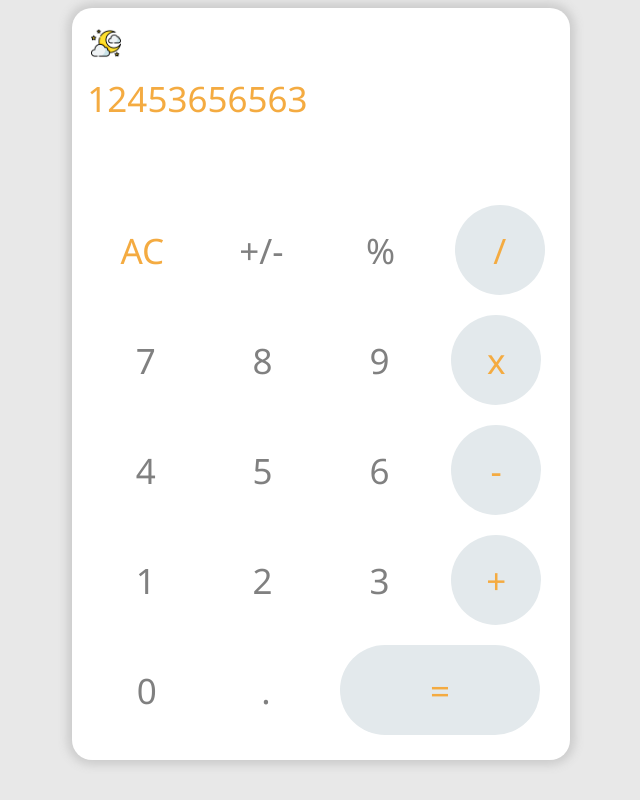
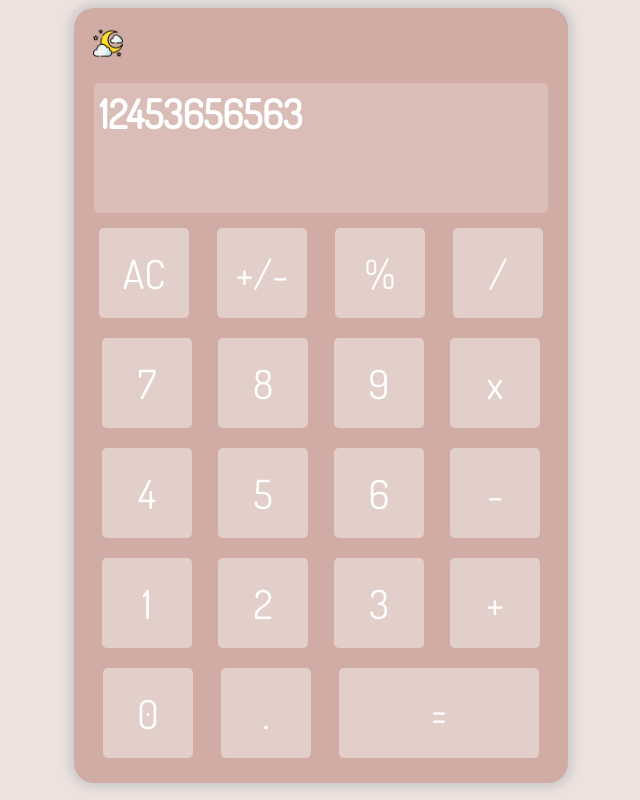
Before and after one commit to Sankari-K/calculator, a plain HTML site: page index.html in a window 1280 px wide. Shown: the whole page, without its empty margins (319-959 px from the left). Drawn offline with Linux system fonts and the light colour scheme.

Commit message:
Add background color for buttons

```diff
--- a/index.html
+++ b/index.html
@@ -19,7 +19,7 @@
         <div class="buttons">
             <div class="row">
             <span>
-                <button id="clear">AC</button>
+                <button>AC</button>
                 <button>+/-</button>
                 <button>%</button>
                 <button class="div sh">/</button>
@@ -50,6 +50,6 @@
             </div>
         </div>
     </div>
-    <script src="script.js"></script>
+   <script src="script.js"></script>
 </body>
 </html>
--- a/script.js
+++ b/script.js
@@ -5,7 +5,9 @@ let themeToggle = document.querySelector("input");
 const toggleStyle = getComputedStyle(themeToggle);
 
 let buttons = document.querySelectorAll("button");
-let operatorButtons = document.querySelectorAll(".sh");
+
+let html = document.querySelector('html');
+let htmlStyle = getComputedStyle(html);
 
 function add(a, b) {
     return a + b;
@@ -44,8 +46,8 @@ function operate(operator, num1, num2) {
 
 themeToggle.addEventListener('click', function() {
     // Change color of calculator
-    backgroundFrame.style.backgroundColor = backgroundStyle.backgroundColor == "rgb(255, 255, 255)" ?
-    "rgb(85, 90, 96)" : "rgb(255, 255, 255)";
+    backgroundFrame.style.backgroundColor = backgroundStyle.backgroundColor == "rgb(209, 172, 165)" ?
+    "rgb(85, 90, 96)" : "rgb(209, 172, 165)";
     // Change picture of theme toggle
     themeToggle.style.background = toggleStyle.background.includes("moon") ?
     'rgba(0, 0, 0, 0) url("http://127.0.0.1:5500/images/sun.png") no-repeat scroll 4px 5px / 30px 30px padding-box border-box' :
@@ -54,21 +56,11 @@ themeToggle.addEventListener('click', function() {
     buttons = [...buttons];
     buttons.forEach((button) => {
         const buttonStyle = getComputedStyle(button);
-        button.style.backgroundColor = buttonStyle.backgroundColor === "rgb(255, 255, 255)" ?
-         "rgb(85, 90, 96)" :
-         "rgb(255, 255, 255)";
+        button.style.backgroundColor = buttonStyle.backgroundColor === "rgb(226, 207, 201)" ?
+         "rgb(153, 159, 165)" :
+         "rgb(226, 207, 201)";
     })
-    // Change background color for operator buttons
-    operatorButtons = [...operatorButtons];
-    operatorButtons.forEach((button) => {
-        const opButtonStyle = getComputedStyle(button);
-        console.log(opButtonStyle.backgroundColor, backgroundFrame.style.backgroundColor);
-        if (backgroundFrame.style.backgroundColor === "rgb(85, 90, 96)") {
-            button.style.backgroundColor = "rgb(108, 106, 99)";
-        }
-        else {
-            button.style.backgroundColor = "rgb(227, 233, 236)";
-        }
-    })
-
+    // Change background color of page
+    html.style.backgroundColor = htmlStyle.backgroundColor == "rgba(226, 207, 201, 0.6)" ?
+    "rgba(153, 159, 165, 0.6)" : "rgba(226, 207, 201, 0.6)";
 })
--- a/style.css
+++ b/style.css
@@ -1,18 +1,17 @@
-@import url('https://fonts.googleapis.com/css2?family=Noto+Sans:wght@100;200;300;400&display=swap');
+@import url('https://fonts.googleapis.com/css2?family=Dosis:wght@200;300;400&display=swap');
 
 * {
-    font-family: 'Noto Sans', sans-serif;
-    font-size: 35px;
-    color: #808080;
+    font-family: 'Dosis', sans-serif;
+    font-size: 40px;
 }
 
 html {
-    background-color: #a9a9a944;
+    background-color: #e2cfc999;
 }
 .frame {
     padding: 15px;
     box-shadow: 0 0 10px 5px #ccc;
-    background-color: white;
+    background-color: #d1aca5;
     width: fit-content;
     border-radius: 20px;
 }
@@ -28,7 +27,13 @@ html {
 
 .display {
     height: 120px;
-    color: #f4ab41;
+    padding: 5px;
+    margin: 5px;
+    color: #ffffff;
+    font-weight: 600;
+    font-size: 40px;
+    background-color: #ffffff33;
+    border-radius: 5px;
 }
 
 div.row {
@@ -40,10 +45,11 @@ button {
     width: 90px;
     height: 90px;
     margin: 10px;
-    padding: 5px;
-    border-radius: 50%;
+    padding: 2px;
+    border-radius: 5px;
     border: none;
-    background-color: white;
+    background-color: #e2cfc9;
+    color: white;
 }
 
 body {
@@ -56,14 +62,5 @@ body {
 .eq {
     width: 200px;
     height: 90px;
-    border-radius: 200px;
+    border-radius: 5px;
 }
-
-.sh {
-    color: #f4ab41;
-    background-color: #e3e9ec;
-}
-
-#clear {
-    color: #f4ab41;
-}
```
